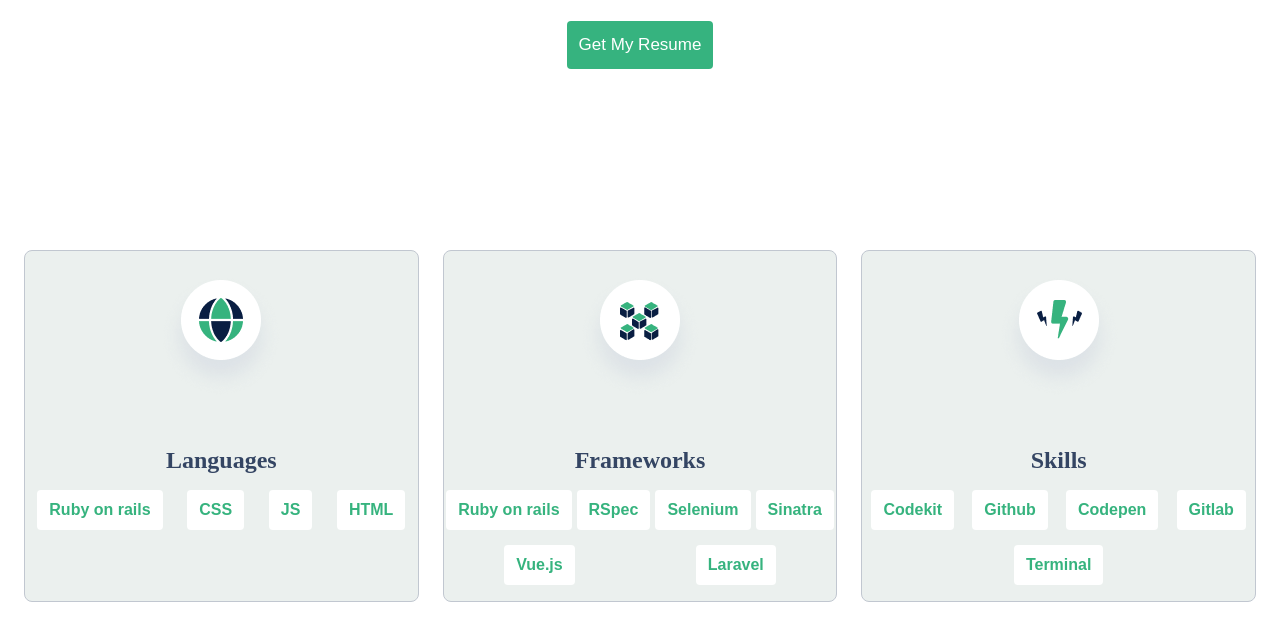
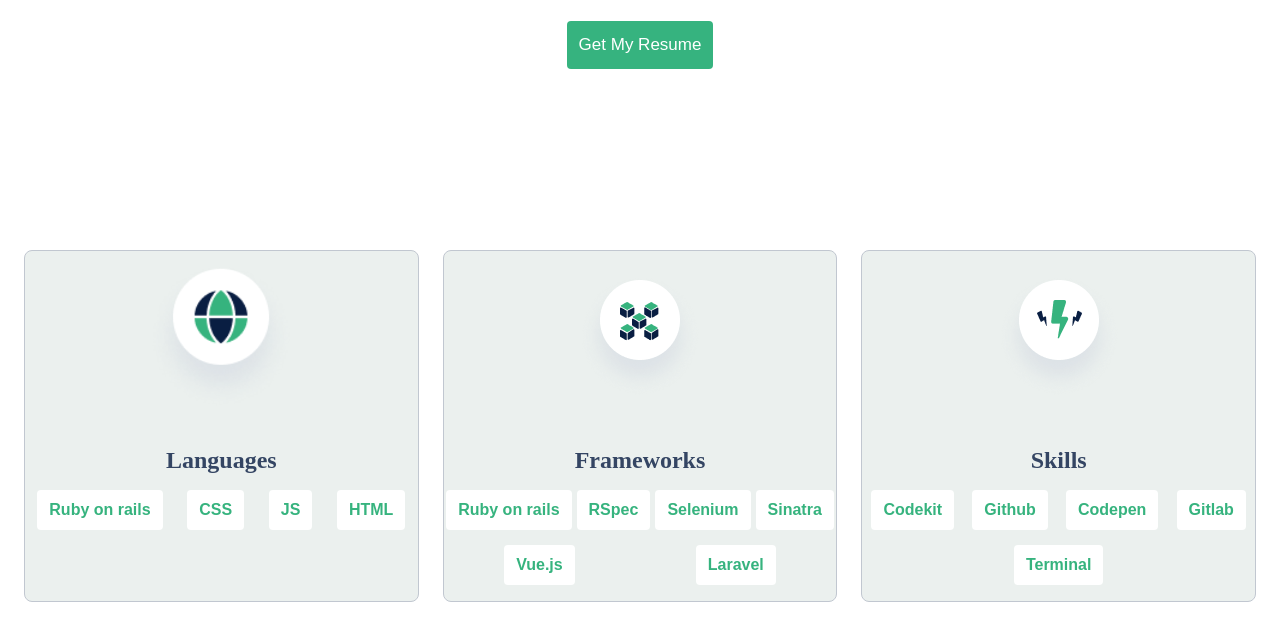
Before and after one commit to vangelif/Portfolio, a website: page index.html in a window 1280 px wide. In both pictures the pointer is over the picture 221 px from the left and 2565 px from the top of the page. Shown: the part 2229-2869 px from the top of the page. Drawn offline with Linux system fonts and the light colour scheme.

Commit message:
Add transform scale to class icon.

```diff
--- a/style.css
+++ b/style.css
@@ -594,5 +594,11 @@
     transform: scale(1.5);
   }
 
+  .icon {
+    transition: all 0.4s ease-in-out;
+  }
 
+  .icon:hover {
+    transform: scale(1.2);
+  }
 }
```
